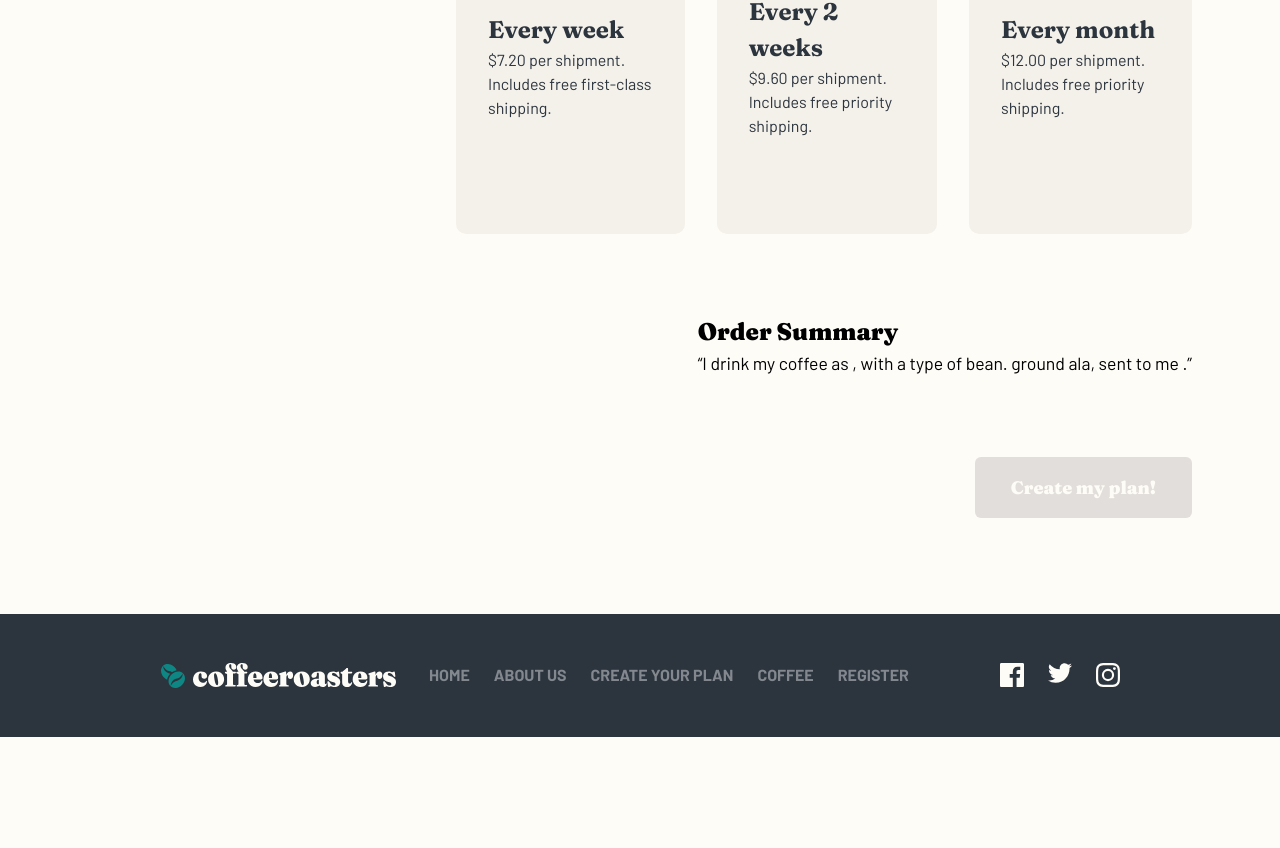
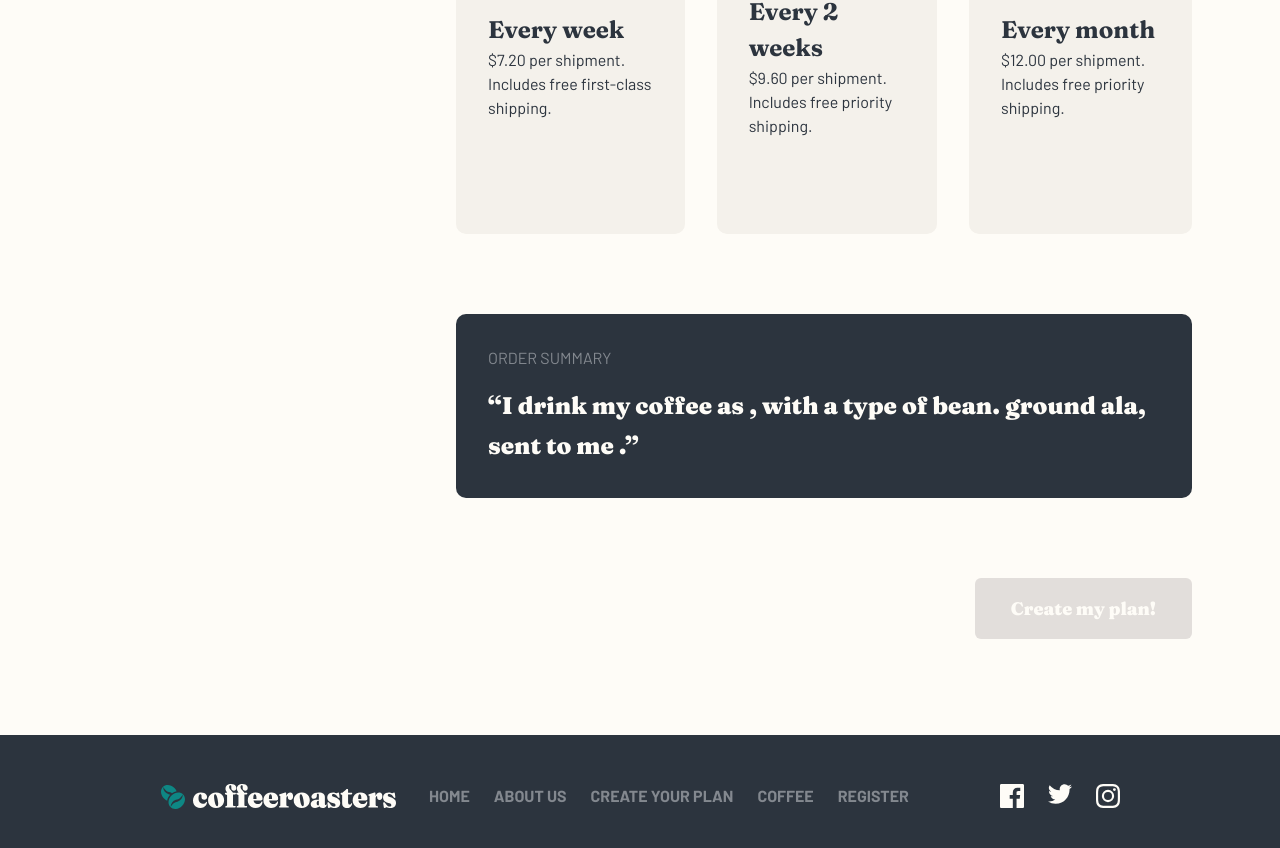
Before and after one commit to kebin20/coffee-roasters-website, a React (Vite) app: page /subscribe in a window 1280 px wide. Shown: the part 3245-4093 px from the top of the page. Before the commit the page ends 3982 px from the top, so only its background shows below. Built offline with nearby package versions, Linux system fonts and the light colour scheme; no server answers; the HTML template or start-up script is replaced by a standard one.

Commit message:
fix: fixed all ts errors in components

```diff
--- a/src/components/OrderSummary.tsx
+++ b/src/components/OrderSummary.tsx
@@ -1,37 +1,28 @@
-import React from 'react';
-import PropTypes from 'prop-types';
-import styles from './OrderSummary.module.css';
+import React from "react";
+import { OrderSummaryType } from "src/interfaces";
+import styles from "./OrderSummary.module.css";
 
-export default function OrderSummary(props) {
+export default function OrderSummary(props: OrderSummaryType) {
   const { coffeeMethod, coffeeType, amount, grindType, delivery } =
     props.orderContent;
 
   return (
-    <div className={styles.orderSummary__container}>
-      <h1 className={styles.orderSummary__h1}>Order Summary</h1>
-      <p className={styles.orderSummary__p}>
-        “I drink my coffee {props.isCapsule ? ' using ' : ' as '}
-        <span className={styles.orderSummary__span}>{coffeeMethod}</span>, with
-        a <span className={styles.orderSummary__span}>{coffeeType}</span> type
-        of bean. <span className={styles.orderSummary__span}>{amount}</span>{' '}
-        ground{' '}
+    <div className={styles.orderSummaryContainer}>
+      <h1 className={styles.orderSummaryTitle}>Order Summary</h1>
+      <p className={styles.orderSummaryText}>
+        “I drink my coffee {props.isCapsule ? " using " : " as "}
+        <span className={styles.orderSummarySpan}>{coffeeMethod}</span>, with a{" "}
+        <span className={styles.orderSummarySpan}>{coffeeType}</span> type of
+        bean. <span className={styles.orderSummarySpan}>{amount}</span> ground{" "}
         {!props.isCapsule && (
           <>
             <span>ala</span>
-            <span className={styles.orderSummary__span}>{grindType}</span>
+            <span className={styles.orderSummarySpan}>{grindType}</span>
           </>
         )}
-        , sent to me{' '}
-        <span className={styles.orderSummary__span}>{delivery}</span>.”
+        , sent to me <span className={styles.orderSummarySpan}>{delivery}</span>
+        .”
       </p>
     </div>
   );
 }
-
-OrderSummary.propTypes = {
-  coffeeMethod: PropTypes.string,
-  caffeineOption: PropTypes.string,
-  size: PropTypes.string,
-  type: PropTypes.string,
-  frequency: PropTypes.string,
-};
```
Also changed, not shown: src/components/OrderModal.tsx (+9 -9 lines), src/interfaces.tsx (+10 -5 lines).
